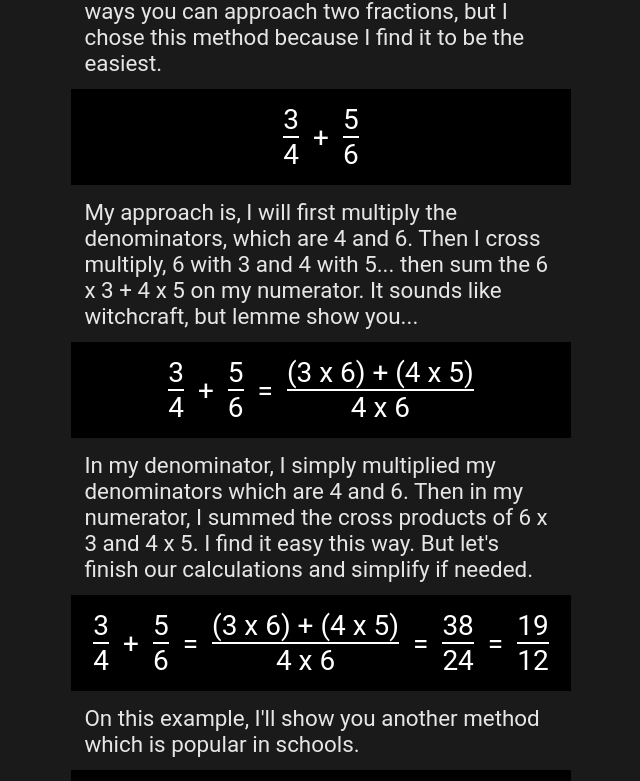
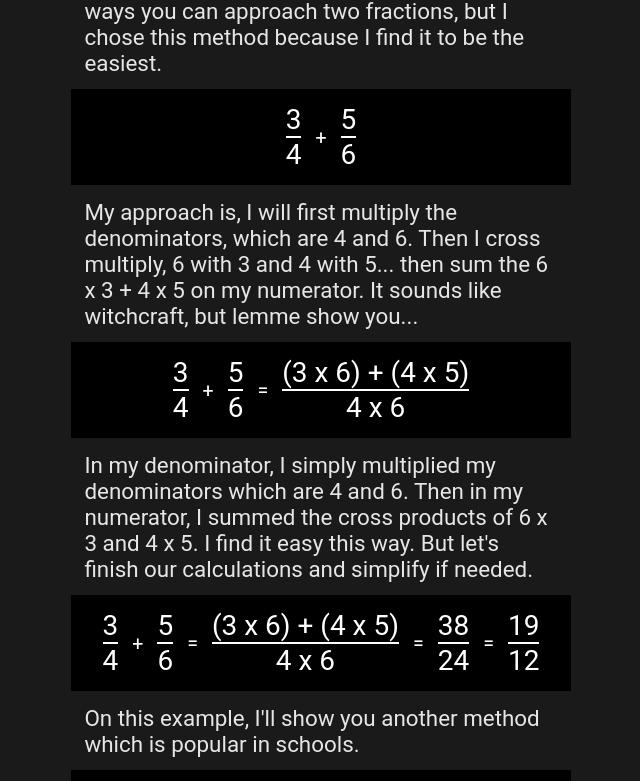
Before and after one commit to TshepoMelesi/asmonline, a plain HTML site: page views/course.html in a window 1280 px wide. Shown: the part 1162-1943 px from the top of the page, without its empty margins (319-959 px from the left). Drawn offline with Linux system fonts and the light colour scheme.

Commit message:
fixed font size

```diff
--- a/views/course.css
+++ b/views/course.css
@@ -121,7 +121,7 @@ details[open]{
 }
 .expression p.big{
     color : white;
-    font-size : 2em;
+    font-size : 1.4em;
 }
 .fraction{
     width : fit-content;
```
